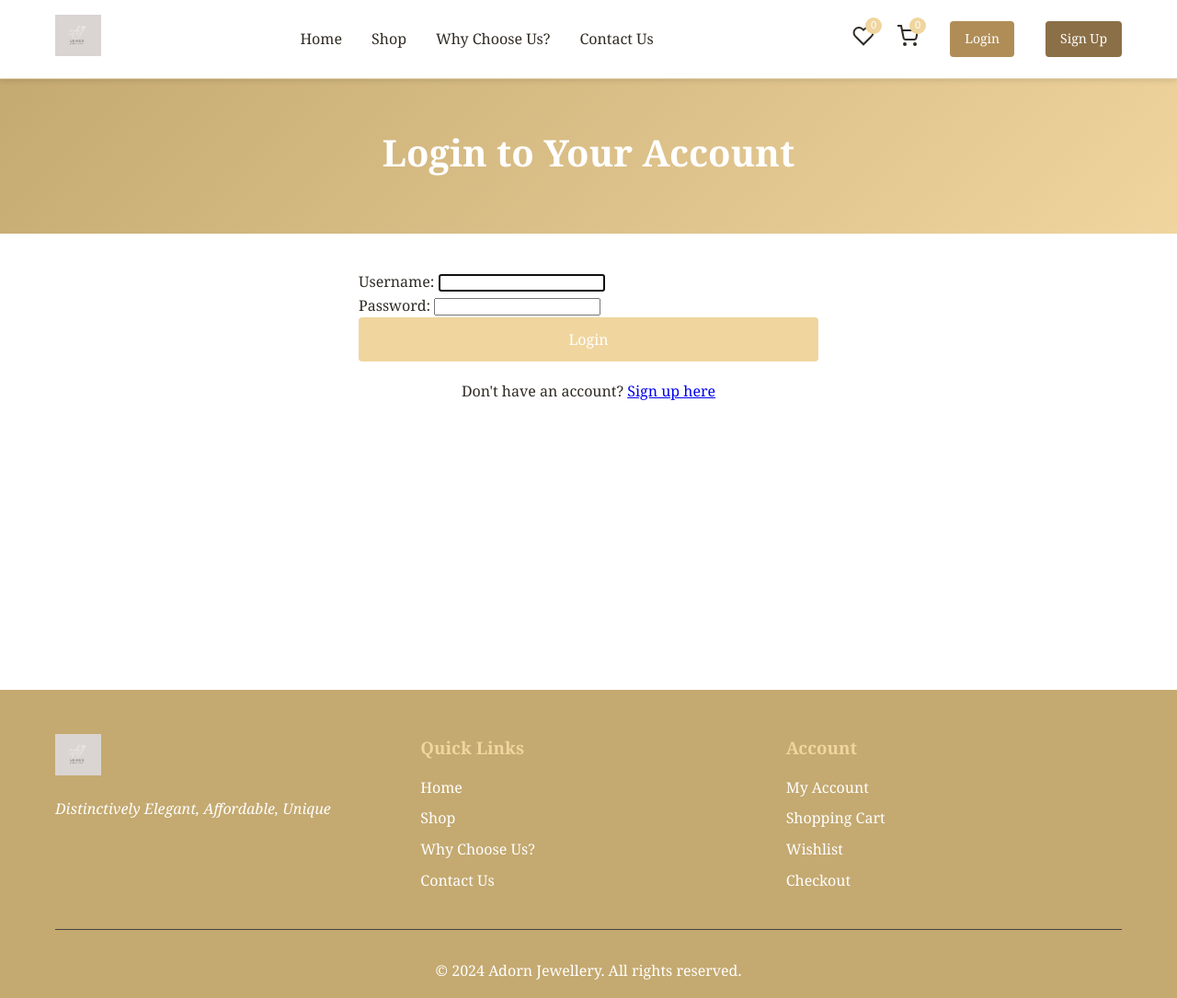
After one commit to Lerroy-Gatimu/Adorn-New, a Django app: page /login/ in a window 1280 px wide. The commit adds this page. Shown: the whole page at 92% size. Run offline with Django 5.2, Linux system fonts and the light colour scheme.

Commit message:
Login/out + sign up features

```diff
--- a/adorn_jewellery/shop/urls.py
+++ b/adorn_jewellery/shop/urls.py
@@ -13,4 +13,9 @@ urlpatterns = [
     path('my-account/', views.my_account, name='my_account'),
     path('contact/', views.contact, name='contact'),
     path('why-choose-us/', views.why_choose_us, name='why_choose_us'),
+
+    # Authentication
+    path('login/', views.user_login, name='login'),
+    path('signup/', views.user_signup, name='signup'),
+    path('logout/', views.user_logout, name='logout'),
 ]
--- a/adorn_jewellery/shop/views.py
+++ b/adorn_jewellery/shop/views.py
@@ -1,9 +1,15 @@
+# adorn_jewellery/shop/views.py
 from django.shortcuts import render, get_object_or_404, redirect
 from django.http import JsonResponse
 from django.views.decorators.http import require_POST
 from django.contrib import messages
+from django.contrib.auth import login, authenticate, logout
+from django.contrib.auth.decorators import login_required
+from django.contrib.auth.forms import AuthenticationForm
 import json
+
 from .models import Product, Category, Order, OrderItem, ContactMessage
+from .forms import SignUpForm
 
 
 def home(request):
@@ -19,17 +25,16 @@ def shop(request):
     products = Product.objects.filter(is_available=True)
     categories = Category.objects.all()
 
+    # Filtering & sorting (unchanged)
     category_slug = request.GET.get('category')
     if category_slug:
         products = products.filter(category__slug=category_slug)
-
     min_price = request.GET.get('min_price')
     max_price = request.GET.get('max_price')
     if min_price:
         products = products.filter(price__gte=min_price)
     if max_price:
         products = products.filter(price__lte=max_price)
-
     sort_by = request.GET.get('sort')
     if sort_by == 'price_low':
         products = products.order_by('price')
@@ -57,19 +62,24 @@ def product_detail(request, slug):
     })
 
 
+# PROTECTED VIEWS — require login
+@login_required
 def cart(request):
     return render(request, 'shop/cart.html')
 
-
+@login_required
 def wishlist(request):
     return render(request, 'shop/wishlist.html')
 
-
+@login_required
 def checkout(request):
     if request.method == 'POST':
         cart_data = json.loads(request.POST.get('cart_data', '[]'))
+        if not request.user.is_authenticated:
+            return redirect('shop:login')
 
         order = Order.objects.create(
+            user=request.user,
             first_name=request.POST.get('first_name'),
             last_name=request.POST.get('last_name'),
             email=request.POST.get('email'),
@@ -98,14 +108,46 @@ def checkout(request):
 
     return render(request, 'shop/checkout.html')
 
+@login_required
+def my_account(request):
+    orders = Order.objects.filter(user=request.user).order_by('-created_at')
+    return render(request, 'shop/my_account.html', {'orders': orders})
 
-def my_account(request):
-    if request.user.is_authenticated:
-        orders = Order.objects.filter(user=request.user)
+
+# AUTH VIEWS
+def user_login(request):
+    if request.method == 'POST':
+        form = AuthenticationForm(request, data=request.POST)
+        if form.is_valid():
+            user = form.get_user()
+            login(request, user)
+            messages.success(request, f"Welcome back, {user.first_name or user.username}!")
+            next_url = request.GET.get('next', 'shop:home')
+            return redirect(next_url)
     else:
-        orders = []
+        form = AuthenticationForm()
 
-    return render(request, 'shop/my_account.html', {'orders': orders})
+    return render(request, 'registration/login.html', {'form': form})
+
+
+def user_signup(request):
+    if request.method == 'POST':
+        form = SignUpForm(request.POST)
+        if form.is_valid():
+            user = form.save()
+            login(request, user)
+            messages.success(request, "Account created successfully! Welcome to Adorn Jewellery.")
+            return redirect('shop:home')
+    else:
+        form = SignUpForm()
+
+    return render(request, 'registration/signup.html', {'form': form})
+
+
+def user_logout(request):
+    logout(request)
+    messages.success(request, "You have been logged out successfully.")
+    return redirect('shop:home')
 
 
 def contact(request):
@@ -117,7 +159,7 @@ def contact(request):
             message=request.POST.get('message'),
         )
         messages.success(request, 'Thank you for contacting us! We will get back to you soon.')
-        return redirect('contact')
+        return redirect('shop:contact')
 
     return render(request, 'shop/contact.html')
 
--- a/static/css/style.css
+++ b/static/css/style.css
@@ -1058,3 +1058,16 @@ body {
     object-fit: cover;
     display: block;
 }
+
+.user-greeting { color: #b08d57; font-weight: 600; margin: 0 10px; }
+.btn-login, .btn-signup, .btn-logout {
+    background: #b08d57;
+    color: white;
+    padding: 8px 16px;
+    border-radius: 4px;
+    font-size: 14px;
+    text-decoration: none;
+    margin-left: 10px;
+}
+.btn-signup { background: #8b6f47; }
+.btn-logout { background: #d4a373; }
--- a/templates/base.html
+++ b/templates/base.html
@@ -1,5 +1,6 @@
 <!DOCTYPE html>
 <html lang="en">
+
 <head>
     <meta charset="UTF-8">
     <meta name="viewport" content="width=device-width, initial-scale=1.0">
@@ -8,45 +9,65 @@
     <link rel="stylesheet" href="{% static 'css/style.css' %}">
     {% block extra_css %}{% endblock %}
 </head>
+
 <body>
     <header class="header">
         <div class="container">
             <nav class="navbar">
                 <div class="logo">
                     <a href="{% url 'shop:home' %}">
-                       <img src="{% static 'images/Adorn logo.jpg' %}" alt="Adorn Logo" width="50" >
+                        <img src="{% static 'images/Adorn logo.jpg' %}" alt="Adorn Logo" width="50">
                     </a>
 
                 </div>
 
                 <div class="nav-links">
-                    <a href="{% url 'shop:home' %}" class="nav-link {% if request.resolver_match.url_name == 'home' %}active{% endif %}">Home</a>
-                    <a href="{% url 'shop:shop' %}" class="nav-link {% if request.resolver_match.url_name == 'shop' %}active{% endif %}">Shop</a>
-                    <a href="{% url 'shop:why_choose_us' %}" class="nav-link {% if request.resolver_match.url_name == 'why_choose_us' %}active{% endif %}">Why Choose Us?</a>
-                    <a href="{% url 'shop:contact' %}" class="nav-link {% if request.resolver_match.url_name == 'contact' %}active{% endif %}">Contact Us</a>
+                    <a href="{% url 'shop:home' %}"
+                        class="nav-link {% if request.resolver_match.url_name == 'home' %}active{% endif %}">Home</a>
+                    <a href="{% url 'shop:shop' %}"
+                        class="nav-link {% if request.resolver_match.url_name == 'shop' %}active{% endif %}">Shop</a>
+                    <a href="{% url 'shop:why_choose_us' %}"
+                        class="nav-link {% if request.resolver_match.url_name == 'why_choose_us' %}active{% endif %}">Why
+                        Choose Us?</a>
+                    <a href="{% url 'shop:contact' %}"
+                        class="nav-link {% if request.resolver_match.url_name == 'contact' %}active{% endif %}">Contact
+                        Us</a>
                 </div>
 
                 <div class="nav-icons">
                     <a href="{% url 'shop:wishlist' %}" class="icon-link" title="Wishlist">
-                        <svg width="24" height="24" viewBox="0 0 24 24" fill="none" stroke="currentColor" stroke-width="2">
-                            <path d="M20.84 4.61a5.5 5.5 0 0 0-7.78 0L12 5.67l-1.06-1.06a5.5 5.5 0 0 0-7.78 7.78l1.06 1.06L12 21.23l7.78-7.78 1.06-1.06a5.5 5.5 0 0 0 0-7.78z"></path>
+                        <svg width="24" height="24" viewBox="0 0 24 24" fill="none" stroke="currentColor"
+                            stroke-width="2">
+                            <path
+                                d="M20.84 4.61a5.5 5.5 0 0 0-7.78 0L12 5.67l-1.06-1.06a5.5 5.5 0 0 0-7.78 7.78l1.06 1.06L12 21.23l7.78-7.78 1.06-1.06a5.5 5.5 0 0 0 0-7.78z">
+                            </path>
                         </svg>
                         <span class="badge" id="wishlist-count">0</span>
                     </a>
                     <a href="{% url 'shop:cart' %}" class="icon-link" title="Shopping Cart">
-                        <svg width="24" height="24" viewBox="0 0 24 24" fill="none" stroke="currentColor" stroke-width="2">
+                        <svg width="24" height="24" viewBox="0 0 24 24" fill="none" stroke="currentColor"
+                            stroke-width="2">
                             <circle cx="9" cy="21" r="1"></circle>
                             <circle cx="20" cy="21" r="1"></circle>
                             <path d="M1 1h4l2.68 13.39a2 2 0 0 0 2 1.61h9.72a2 2 0 0 0 2-1.61L23 6H6"></path>
                         </svg>
                         <span class="badge" id="cart-count">0</span>
                     </a>
+
+                    {% if user.is_authenticated %}
                     <a href="{% url 'shop:my_account' %}" class="icon-link" title="My Account">
-                        <svg width="24" height="24" viewBox="0 0 24 24" fill="none" stroke="currentColor" stroke-width="2">
+                        <svg width="24" height="24" viewBox="0 0 24 24" fill="none" stroke="currentColor"
+                            stroke-width="2">
                             <path d="M20 21v-2a4 4 0 0 0-4-4H8a4 4 0 0 0-4 4v2"></path>
                             <circle cx="12" cy="7" r="4"></circle>
                         </svg>
                     </a>
+                    <span class="user-greeting">Hi, {{ user.first_name|default:user.username }}!</span>
+                    <a href="{% url 'shop:logout' %}" class="btn-logout">Logout</a>
+                    {% else %}
+                    <a href="{% url 'shop:login' %}?next={{ request.path }}" class="btn-login">Login</a>
+                    <a href="{% url 'shop:signup' %}" class="btn-signup">Sign Up</a>
+                    {% endif %}
                 </div>
 
                 <button class="mobile-menu-toggle" id="mobile-menu-toggle">
@@ -78,7 +99,7 @@
                 <div class="footer-section">
                     <div class="footer-logo">
                         <a href="{% url 'shop:home' %}">
-                            <img src="{% static 'images/Adorn logo.jpg' %}" alt="Adorn Logo" width="50" >
+                            <img src="{% static 'images/Adorn logo.jpg' %}" alt="Adorn Logo" width="50">
                         </a>
                     </div>
                     <p class="footer-motto">Distinctively Elegant, Affordable, Unique</p>
@@ -116,4 +137,5 @@
     <script src="{% static 'js/main.js' %}"></script>
     {% block extra_js %}{% endblock %}
 </body>
+
 </html>
--- /dev/null
+++ b/templates/registration/login.html
@@ -0,0 +1,23 @@
+{% extends 'base.html' %}
+{% block title %}Login - Adorn Jewellery{% endblock %}
+
+{% block content %}
+<section class="page-header">
+    <div class="container">
+        <h1>Login to Your Account</h1>
+    </div>
+</section>
+
+<div class="container">
+    <div class="form-container" style="max-width: 500px; margin: 40px auto;">
+        <form method="post">
+            {% csrf_token %}
+            {{ form.as_p }}
+            <button type="submit" class="btn btn-primary" style="width: 100%;">Login</button>
+        </form>
+        <p style="text-align: center; margin-top: 20px;">
+            Don't have an account? <a href="{% url 'shop:signup' %}">Sign up here</a>
+        </p>
+    </div>
+</div>
+{% endblock %}
```
Also changed, not shown: adorn_jewellery/shop/forms.py (added, +19 -0 lines), templates/registration/signup.html (added, +23 -0 lines).
